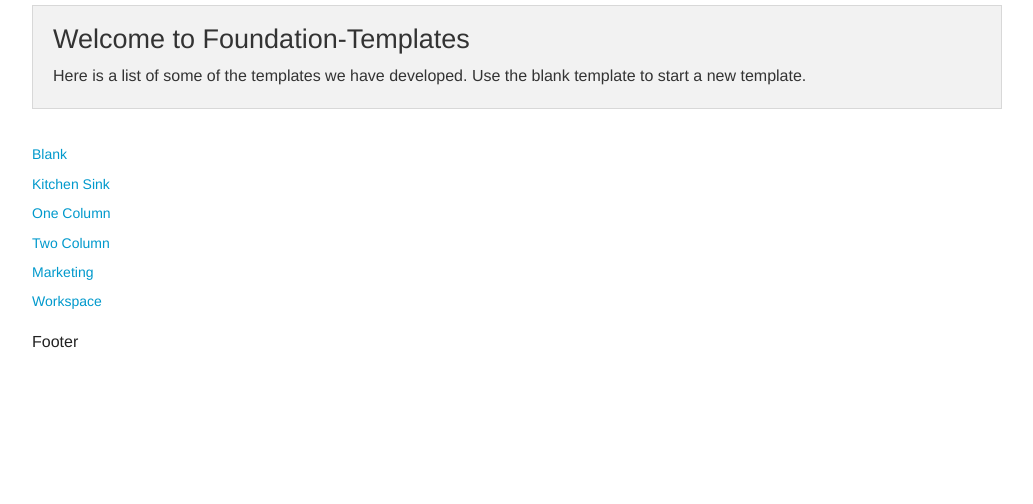
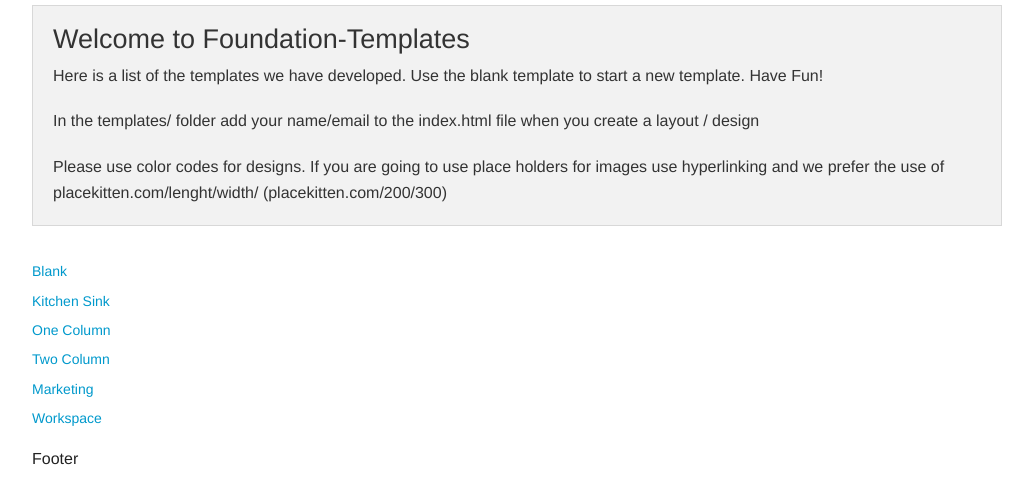
Before and after one commit to dommert/foundation-templates, a plain HTML site: page index.html in a window 1280 px wide. Shown: the part 68-572 px from the top of the page, without its empty margins (123-1156 px from the left). Drawn offline with Linux system fonts and the light colour scheme.

Commit message:
updates
boom goes the dynomite

```diff
--- a/index.html
+++ b/index.html
@@ -30,18 +30,23 @@
   <div id="middle">
 
      <div class="row">
-      <div class="large-12 columns">
+      <div class="medium-12 columns">
       	<div class="panel">
 	        <h3>Welcome to Foundation-Templates</h3>
-	        <p>Here is a list of some of the templates we have developed. Use the blank template to start a new template.
-          </p>
+	        <p>Here is a list of the templates we have developed. Use the blank template to start a new template. Have Fun!
+         </p>
+         <P>
+         In the templates/ folder add your name/email to the index.html file when you create a layout / design
+         </P>
+         <p>
+         Please use color codes for designs. If you are going to use place holders for images use hyperlinking and we prefer the use of placekitten.com/lenght/width/ (placekitten.com/200/300)
+         </p>
 	       </div>
       </div>
-      <div class="large-12 columns">
+      <div class="medium-12 columns">
       <ul class="side-nav">
       <li><a href="templates/blank.html">Blank</a></li>
         <li><a href="templates/kitchen_sink.html">Kitchen Sink</a></li>
-
         <li><a href="templates/one-column.html">One Column</a></li>
         <li><a href="templates/two-column.html">Two Column</a></li>
         <li><a href="templates/marketing.html">Marketing</a></li>
```
Also changed, not shown: templates/index.html (+1 -1 lines).
